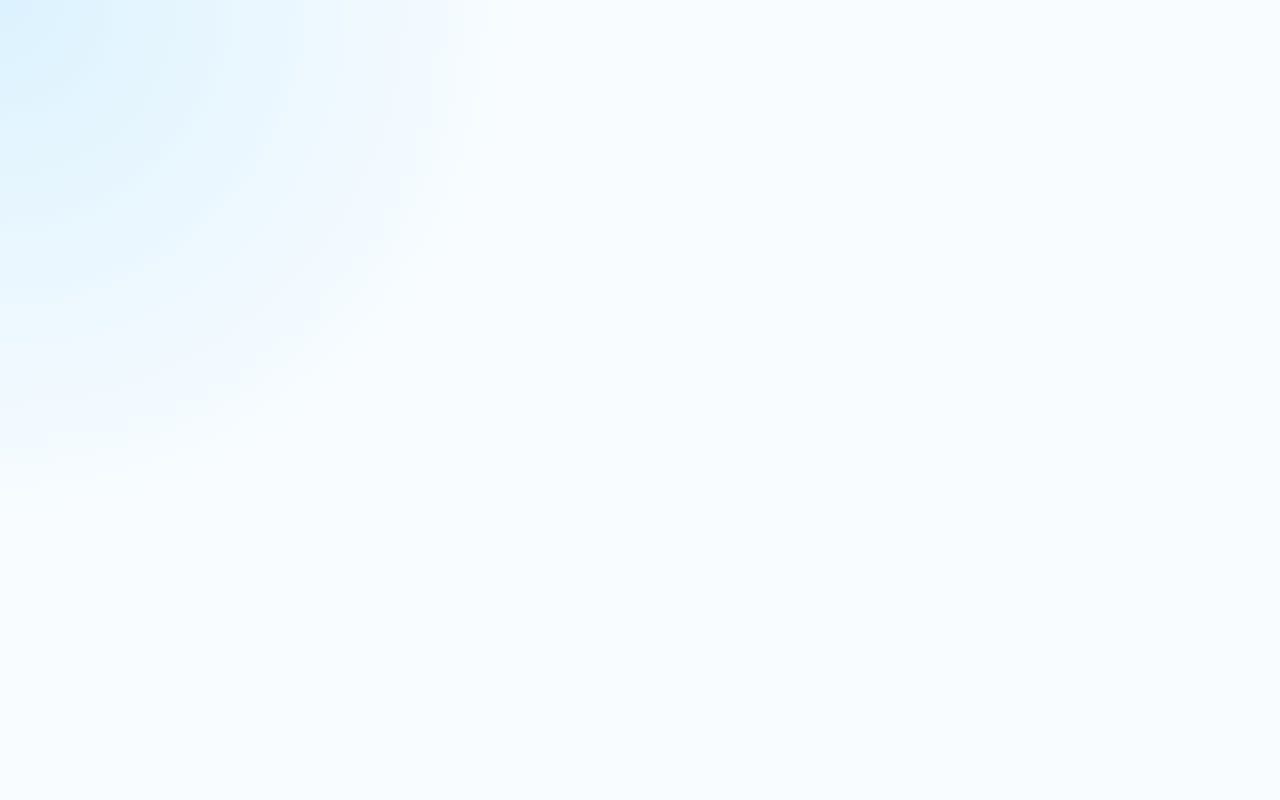
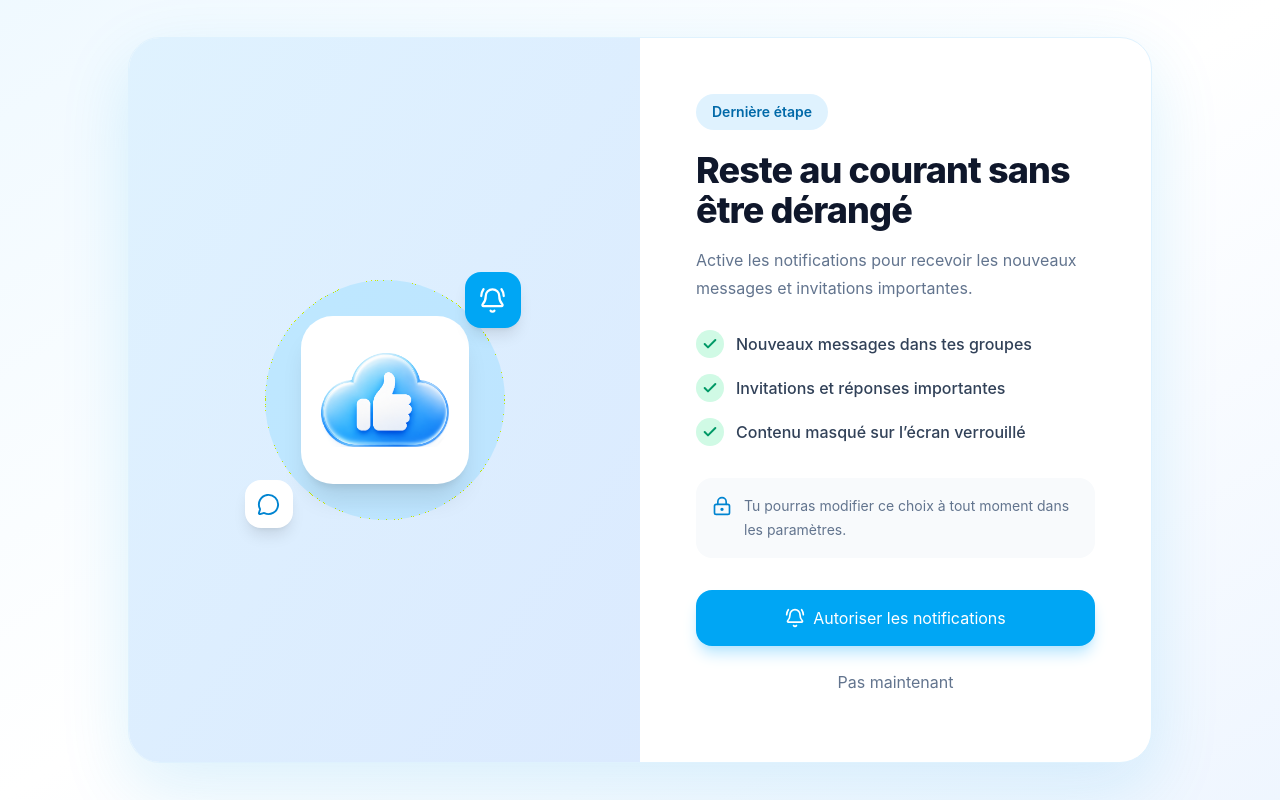
Before and after one commit to mansvell/TellMe, a React (Vite) app: page /notif in a window 1280 px wide. Before the commit this address had no page. Built offline with nearby package versions, Linux system fonts and the light colour scheme.

Commit message:
NotificationPage

```diff
--- a/src/App.tsx
+++ b/src/App.tsx
@@ -3,6 +3,8 @@ import { Routes, Route } from "react-router-dom";
 import SplashPage from "./pages/SplashPage.tsx";
 import WelcomePage from "./pages/WelcomePage";
 import RegisterPage from "./pages/RegisterPage.tsx";
+import NotificationPage from "./pages/NotificationPage.tsx";
+
 
 export default function App() {
 
@@ -14,6 +16,7 @@ export default function App() {
 
         <Route path="/welcome" element={<WelcomePage />} />
           <Route path="/register" element={<RegisterPage />} />
+          <Route path="/notif" element={<NotificationPage />} />
 
       </Routes>
 
--- /dev/null
+++ b/src/pages/NotificationPage.tsx
@@ -0,0 +1,113 @@
+import { BellRing, Check, LockKeyhole, MessageCircle } from "lucide-react";
+import { useNavigate } from "react-router-dom";
+import icon from "../assets/icon.png";
+
+export default function NotificationPage() {
+    const navigate = useNavigate();
+
+    function continueToHome() {
+        navigate("/home");
+    }
+
+    async function enableNotifications() {
+        if ("Notification" in window) {
+            await Notification.requestPermission();
+        }
+
+        continueToHome();
+    }
+
+    return (
+        <main className="min-h-screen bg-gradient-to-br from-sky-50 via-white to-blue-50 px-4 py-6 sm:px-6">
+            <div className="mx-auto flex min-h-[calc(100vh-3rem)] w-full max-w-5xl items-center justify-center">
+                <section className="grid w-full overflow-hidden rounded-[2rem] border border-sky-100 bg-white shadow-[0_24px_70px_rgba(14,165,233,0.14)] md:grid-cols-2">
+
+                    <div className="flex items-center justify-center bg-gradient-to-br from-sky-100 to-blue-100 p-8 sm:p-12">
+                        <div className="relative flex h-64 w-64 items-center justify-center sm:h-80 sm:w-80">
+                            <div className="absolute h-48 w-48 animate-pulse rounded-full bg-sky-300/40 sm:h-60 sm:w-60" />
+
+                            <div className="relative rounded-[2rem] bg-white p-5 shadow-xl">
+                                <img
+                                    src={icon}
+                                    alt="TellMe"
+                                    className="h-24 w-24 object-contain sm:h-32 sm:w-32"
+                                    draggable={false}
+                                />
+                            </div>
+
+                            <div className="absolute right-3 top-6 flex h-14 w-14 items-center justify-center rounded-2xl bg-sky-500 text-white shadow-lg sm:right-6 sm:top-8">
+                                <BellRing size={27} />
+                            </div>
+
+                            <div className="absolute bottom-5 left-2 flex h-12 w-12 items-center justify-center rounded-2xl bg-white text-sky-600 shadow-lg sm:bottom-8 sm:left-5">
+                                <MessageCircle size={23} />
+                            </div>
+                        </div>
+                    </div>
+
+                    <div className="flex flex-col justify-center p-7 sm:p-10 lg:p-14">
+                        <span className="w-fit rounded-full bg-sky-100 px-4 py-2 text-sm font-semibold text-sky-700">
+                            Dernière étape
+                        </span>
+
+                        <h1 className="mt-5 text-3xl font-extrabold tracking-tight text-slate-900 sm:text-4xl">
+                            Reste au courant sans être dérangé
+                        </h1>
+
+                        <p className="mt-4 leading-7 text-slate-500">
+                            Active les notifications pour recevoir les nouveaux
+                            messages et invitations importantes.
+                        </p>
+
+                        <div className="mt-7 space-y-4">
+                            <Benefit text="Nouveaux messages dans tes groupes" />
+                            <Benefit text="Invitations et réponses importantes" />
+                            <Benefit text="Contenu masqué sur l’écran verrouillé" />
+                        </div>
+
+                        <div className="mt-8 flex items-start gap-3 rounded-2xl bg-slate-50 p-4">
+                            <LockKeyhole
+                                size={20}
+                                className="mt-0.5 shrink-0 text-sky-600"
+                            />
+
+                            <p className="text-sm leading-6 text-slate-500">
+                                Tu pourras modifier ce choix à tout moment dans
+                                les paramètres.
+                            </p>
+                        </div>
+
+                        <button
+                            onClick={enableNotifications}
+                            className="mt-8 flex h-14 items-center justify-center gap-2 rounded-2xl bg-sky-500 font-bold text-white shadow-lg shadow-sky-200 transition hover:bg-sky-600 active:scale-[0.98]"
+                        >
+                            <BellRing size={20} />
+                            Autoriser les notifications
+                        </button>
+
+                        <button
+                            onClick={continueToHome}
+                            className="mt-3 h-12 rounded-2xl font-semibold text-slate-500 transition hover:bg-slate-50 hover:text-slate-800"
+                        >
+                            Pas maintenant
+                        </button>
+                    </div>
+                </section>
+            </div>
+        </main>
+    );
+}
+
+function Benefit({ text }: { text: string }) {
+    return (
+        <div className="flex items-center gap-3">
+            <div className="flex h-7 w-7 shrink-0 items-center justify-center rounded-full bg-emerald-100 text-emerald-600">
+                <Check size={16} strokeWidth={3} />
+            </div>
+
+            <p className="text-sm font-medium text-slate-700 sm:text-base">
+                {text}
+            </p>
+        </div>
+    );
+}
```
